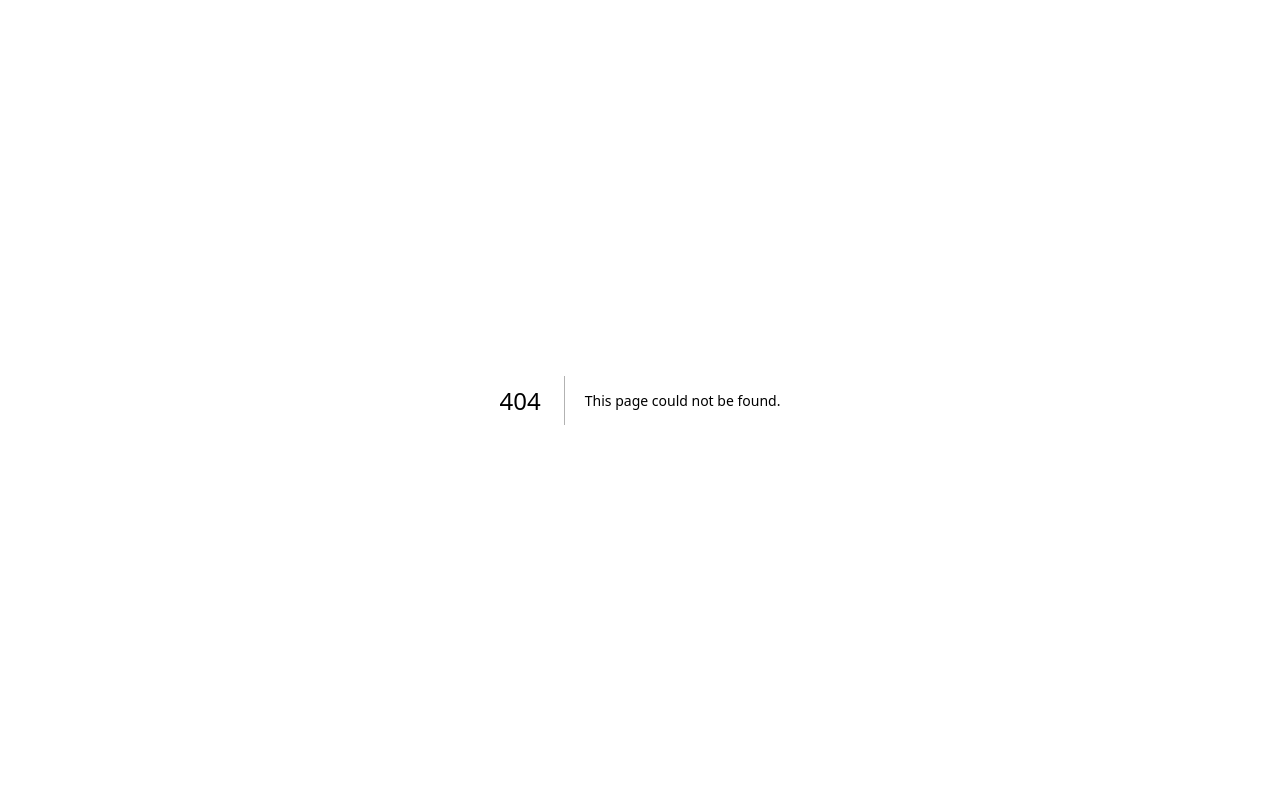
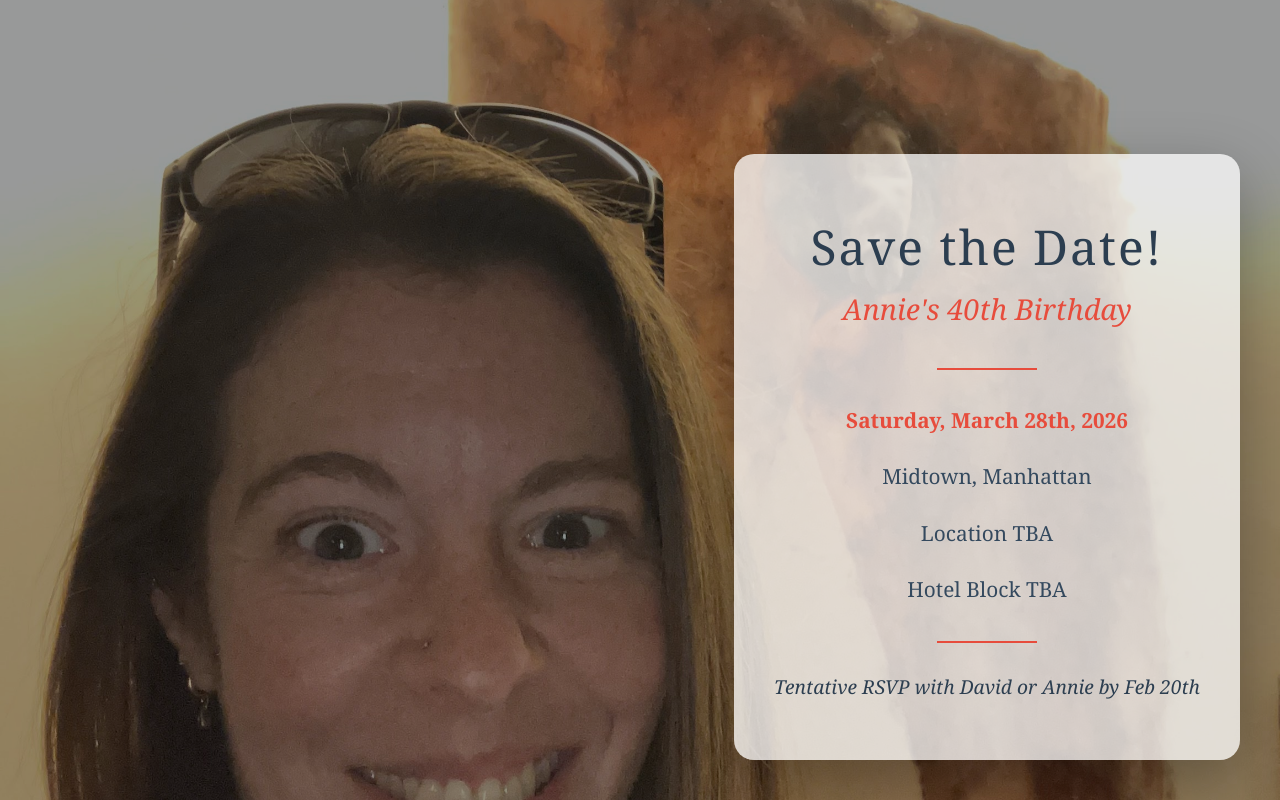
Before and after one commit to DavidSouther/resume, a Next.js app: page /annie_40 in a window 1280 px wide. Before the commit this address had no page. Built offline with nearby package versions, Linux system fonts and the light colour scheme.

Commit message:
As react page

```diff
--- a/public/annie_40.html
+++ /dev/null
@@ -1,149 +0,0 @@
-<!DOCTYPE html>
-<html lang="en">
-<head>
-    <meta charset="UTF-8">
-    <meta name="viewport" content="width=device-width, initial-scale=1.0">
-    <title>Save the Date - Annie's 40th Birthday</title>
-    <style>
-        * {
-            margin: 0;
-            padding: 0;
-            box-sizing: border-box;
-        }
-
-        body {
-            font-family: 'Georgia', serif;
-            min-height: 100vh;
-            display: flex;
-            align-items: center;
-            justify-content: center;
-            background: url('/annie_40/pants.jpg') no-repeat center center;
-            background-size: cover;
-            position: relative;
-        }
-
-        body::before {
-            content: '';
-            position: absolute;
-            top: 0;
-            left: 0;
-            right: 0;
-            bottom: 0;
-            background: rgba(0, 0, 0, 0.4);
-        }
-
-        .container {
-            position: absolute;
-            right: 20px;
-            bottom: 20px;
-            text-align: center;
-            padding: 60px 40px;
-            background: rgba(255, 255, 255, 0.75);
-            border-radius: 20px;
-            box-shadow: 0 20px 60px rgba(0, 0, 0, 0.3);
-            max-width: 600px;
-            margin: 20px;
-        }
-
-        h1 {
-            font-size: 3em;
-            color: #2c3e50;
-            margin-bottom: 10px;
-            font-weight: normal;
-            letter-spacing: 2px;
-        }
-
-        .subtitle {
-            font-size: 1.8em;
-            color: #e74c3c;
-            margin-bottom: 40px;
-            font-style: italic;
-        }
-
-        .details {
-            font-size: 1.3em;
-            line-height: 2;
-            color: #34495e;
-            margin-bottom: 20px;
-        }
-
-        .details p {
-            margin: 15px 0;
-        }
-
-        .highlight {
-            color: #e74c3c;
-            font-weight: bold;
-        }
-
-        .divider {
-            width: 100px;
-            height: 2px;
-            background: #e74c3c;
-            margin: 30px auto;
-        }
-
-        .rsvp {
-            font-size: 1.2em;
-            color: #2c3e50;
-            margin-top: 30px;
-            font-style: italic;
-        }
-
-        @media (max-width: 768px) {
-            h1 {
-                font-size: 2em;
-            }
-
-            .subtitle {
-                font-size: 1.3em;
-            }
-
-            .details {
-                font-size: 1.1em;
-            }
-
-            .container {
-                padding: 40px 30px;
-            }
-        }
-    </style>
-</head>
-<body>
-    <div class="container">
-        <h1>Save the Date!</h1>
-        <div class="subtitle">Annie's 40th Birthday</div>
-
-        <div class="divider"></div>
-
-        <div class="details">
-            <p><span class="highlight">Saturday, March 28th, 2026</span></p>
-            <p>Midtown, Manhattan</p>
-            <p>Location TBA</p>
-            <p>Hotel Block TBA</p>
-        </div>
-
-        <div class="divider"></div>
-
-        <div class="rsvp">
-            Tentative RSVP with David or Annie by Feb 20th
-        </div>
-    </div>
-    <script>
-        const urls = [
-            "grelli.jpg",
-            "walk.jpg",
-            "pants.jpg"
-        ];
-
-        function changePhoto() {
-            const idx = Math.floor(Math.random() * urls.length);
-            const url = urls[idx];
-            document.body.style.backgroundImage = `url(/annie_40/${url})`;
-        }
-
-        window.setInterval(changePhoto, 10_000);
-
-    </script>
-</body>
-</html>
--- /dev/null
+++ b/src/app/annie_40/page.css
@@ -0,0 +1,103 @@
+* {
+  margin: 0;
+  padding: 0;
+  box-sizing: border-box;
+}
+
+body {
+  font-family: "Georgia", serif;
+  min-height: 100vh;
+  display: flex;
+  align-items: center;
+  justify-content: center;
+  background: url("/annie_40/pants.jpg") no-repeat center center;
+  background-size: cover;
+  position: relative;
+}
+
+body::before {
+  content: "";
+  position: absolute;
+  top: 0;
+  left: 0;
+  right: 0;
+  bottom: 0;
+  background: rgba(0, 0, 0, 0.4);
+}
+
+div.container {
+  position: absolute;
+  right: 20px;
+  bottom: 20px;
+  text-align: center;
+  padding: 60px 40px;
+  background: rgba(255, 255, 255, 0.75);
+  border-radius: 20px;
+  box-shadow: 0 20px 60px rgba(0, 0, 0, 0.3);
+  max-width: 600px;
+  margin: 20px;
+}
+
+h1 {
+  font-size: 3em;
+  color: #2c3e50;
+  margin-bottom: 10px;
+  font-weight: normal;
+  letter-spacing: 2px;
+}
+
+.subtitle {
+  font-size: 1.8em;
+  color: #e74c3c;
+  margin-bottom: 40px;
+  font-style: italic;
+}
+
+.details {
+  font-size: 1.3em;
+  line-height: 2;
+  color: #34495e;
+  margin-bottom: 20px;
+}
+
+.details p {
+  margin: 15px 0;
+  color: #34495e;
+}
+
+.highlight {
+  color: #e74c3c;
+  font-weight: bold;
+}
+
+.divider {
+  width: 100px;
+  height: 2px;
+  background: #e74c3c;
+  margin: 30px auto;
+}
+
+.rsvp {
+  font-size: 1.2em;
+  color: #2c3e50;
+  margin-top: 30px;
+  font-style: italic;
+}
+
+@media (max-width: 768px) {
+  h1 {
+    font-size: 2em;
+  }
+
+  .subtitle {
+    font-size: 1.3em;
+  }
+
+  .details {
+    font-size: 1.1em;
+  }
+
+  .container {
+    padding: 40px 30px;
+  }
+}
--- /dev/null
+++ b/src/app/annie_40/page.tsx
@@ -0,0 +1,50 @@
+"use client";
+import { useEffect } from "react";
+import "./page.css";
+
+const URLS = [
+    "grelli.jpg",
+    "walk.jpg",
+    "pants.jpg"
+];
+
+export default function Page() {
+    useEffect(() => {
+        let canceled = false;
+
+        function changePhoto() {
+            if (canceled) return;
+            const idx = Math.floor(Math.random() * URLS.length);
+            const url = URLS[idx];
+            document.body.style.backgroundImage = `url(/annie_40/${url})`;
+            window.setTimeout(changePhoto, 10_000);
+        }
+        window.setTimeout(changePhoto, 10_000);
+
+        return () => {
+            canceled = true;
+            document.body.style.backgroundImage = ``;
+        }
+
+    });
+
+    return <div className="container">
+        <h1>Save the Date!</h1>
+        <div className="subtitle">Annie's 40th Birthday</div>
+
+        <div className="divider"></div>
+
+        <div className="details">
+            <p><span className="highlight">Saturday, March 28th, 2026</span></p>
+            <p>Midtown, Manhattan</p>
+            <p>Location TBA</p>
+            <p>Hotel Block TBA</p>
+        </div>
+
+        <div className="divider"></div>
+
+        <div className="rsvp">
+            Tentative RSVP with David or Annie by Feb 20th
+        </div>
+    </div>
+}
```
Also changed, not shown: 39 other files (tests, documents, lock files or other folders).
